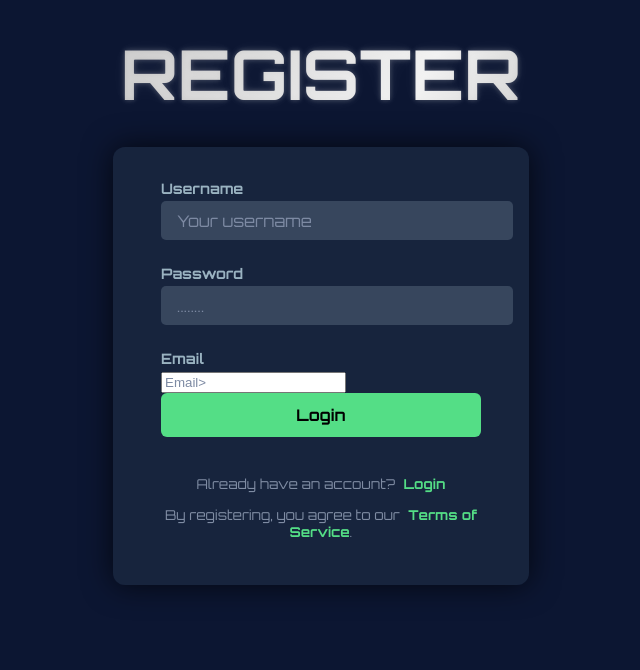
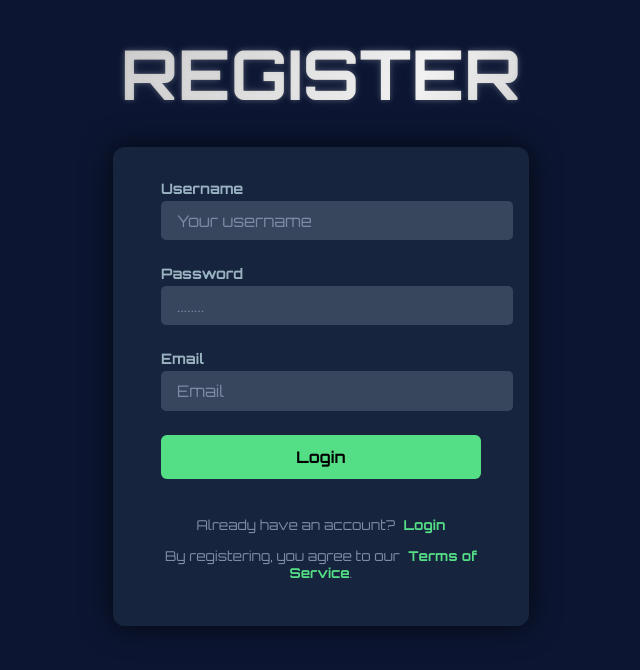
Before and after one commit to Schousboe/Army-Division, a plain HTML site: page army-division-frontend/register.html in a window 1280 px wide. Shown: the whole page, without its empty margins (319-959 px from the left). Drawn offline with Linux system fonts and the light colour scheme.

Commit message:
Register.html fixed

```diff
--- a/army-division-frontend/register.html
+++ b/army-division-frontend/register.html
@@ -17,7 +17,7 @@
       <label for="password">Password</label>
       <input type="password" id="password" name="password" placeholder="........" required />
       <label for="email">Email</label>
-      <input type="email" id="email" name="email" placeholder="Email>" required />
+      <input type="email" id="email" name="email" placeholder="Email" required />
 
       <button type="submit" class="btn-login">Login</button>
 
--- a/army-division-frontend/styles.css
+++ b/army-division-frontend/styles.css
@@ -72,7 +72,8 @@
 
   /* Input fields */
   .login-container input[type="text"],
-  .login-container input[type="password"] {
+  .login-container input[type="password"],
+  .login-container input[type="email"] {
     background: #37465d;
     border: none;
     border-radius: 5px;
```
